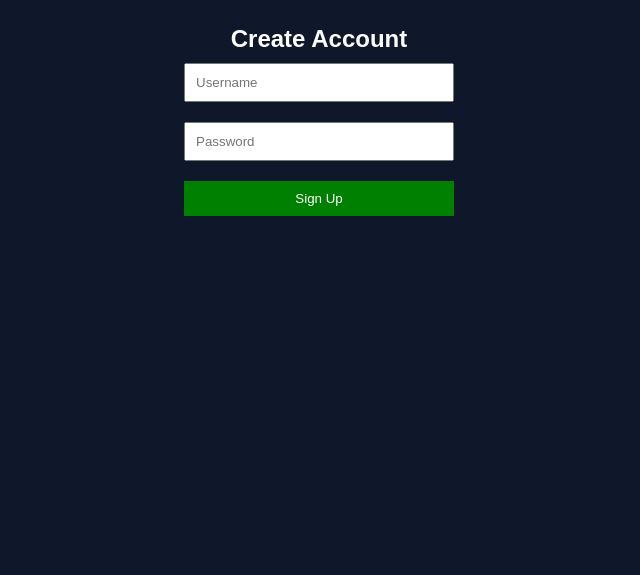
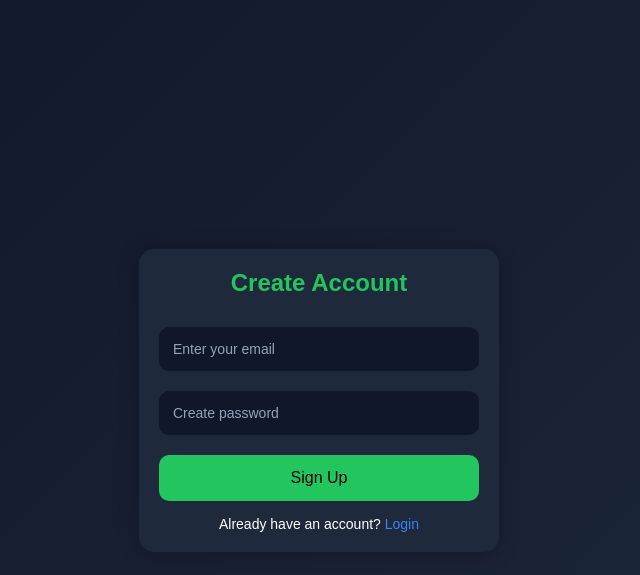
Before and after one commit to GhanaQuizes/Horlatokens, a website: page signup.html in a window 1280 px wide. Shown: the whole page, without its empty margins (321-961 px from the left). Drawn offline with Linux system fonts and the light colour scheme.

Commit message:
Update signup.html

```diff
--- a/signup.html
+++ b/signup.html
@@ -1,41 +1,137 @@
 <!DOCTYPE html>
-<html>
+<html lang="en">
 <head>
-  <title>Sign Up</title>
-  <link rel="stylesheet" href="style.css">
-<script src="https://www.gstatic.com/firebasejs/10.7.1/firebase-app-compat.js"></script>
-<script src="https://www.gstatic.com/firebasejs/10.7.1/firebase-auth-compat.js"></script>
+<meta charset="UTF-8">
+<meta name="viewport" content="width=device-width, initial-scale=1.0">
+
+<title>Sign Up - Ghana Quiz Earn</title>
+
+<style>
+* {
+  margin: 0;
+  padding: 0;
+  box-sizing: border-box;
+  font-family: Arial, sans-serif;
+}
+
+body {
+  background: linear-gradient(135deg, #0f172a, #1e293b);
+  display: flex;
+  justify-content: center;
+  align-items: center;
+  height: 100vh;
+  color: white;
+}
+
+.container {
+  width: 100%;
+  max-width: 400px;
+  padding: 20px;
+}
+
+.card {
+  background: #1e293b;
+  padding: 20px;
+  border-radius: 15px;
+  box-shadow: 0 0 20px rgba(0,0,0,0.3);
+}
+
+h2 {
+  text-align: center;
+  margin-bottom: 20px;
+  color: #22c55e;
+}
+
+input {
+  width: 100%;
+  padding: 14px;
+  margin: 10px 0;
+  border: none;
+  border-radius: 10px;
+  background: #0f172a;
+  color: white;
+  font-size: 14px;
+}
+
+input::placeholder {
+  color: #94a3b8;
+}
+
+button {
+  width: 100%;
+  padding: 14px;
+  margin-top: 10px;
+  border: none;
+  border-radius: 10px;
+  background: #22c55e;
+  color: black;
+  font-size: 16px;
+  cursor: pointer;
+}
+
+button:hover {
+  opacity: 0.9;
+}
+
+.link {
+  text-align: center;
+  margin-top: 15px;
+  font-size: 14px;
+}
+
+.link a {
+  color: #3b82f6;
+  text-decoration: none;
+}
+
+.link a:hover {
+  text-decoration: underline;
+}
+
+</style>
 </head>
+
 <body>
 
 <div class="container">
-  <h2>Create Account</h2>
+  <div class="card">
+    <h2>Create Account</h2>
 
-  <input type="text" id="user" placeholder="Username">
-  <input type="password" id="pass" placeholder="Password">
+    <input type="email" id="email" placeholder="Enter your email">
+    <input type="password" id="password" placeholder="Create password">
 
-  <button onclick="signup()">Sign Up</button>
+    <button onclick="signup()">Sign Up</button>
+
+    <div class="link">
+      Already have an account? <a href="login.html">Login</a>
+    </div>
+  </div>
 </div>
+
+<!-- Firebase -->
+<script src="https://www.gstatic.com/firebasejs/9.22.0/firebase-app-compat.js"></script>
+<script src="https://www.gstatic.com/firebasejs/9.22.0/firebase-auth-compat.js"></script>
 
 <script>
 const firebaseConfig = {
   apiKey: "AIzaSyAKv8UI97QASjdizQJ81ebnusWoTLSHqYQ",
-  authDomain: "ghana-quiz-earn.firebaseapp.com",
-  projectId: "ghana-quiz-earn",
+  authDomain: "ghana-quiz-earn.firebaseapp.com"
 };
 
 firebase.initializeApp(firebaseConfig);
 
 function signup() {
-  let email = document.getElementById("user").value;
-  let password = document.getElementById("pass").value;
+  const email = document.getElementById("email").value;
+  const password = document.getElementById("password").value;
 
   firebase.auth().createUserWithEmailAndPassword(email, password)
-    .then(userCredential => {
-      alert("Account created!");
-      window.location.href = "login.html";
+    .then(() => {
+      alert("Account created successfully!");
+      window.location.href = "quiz.html";
     })
-    .catch(err => alert(err.message));
+    .catch(err => {
+      alert(err.message);
+    });
 }
 </script>
 
```
